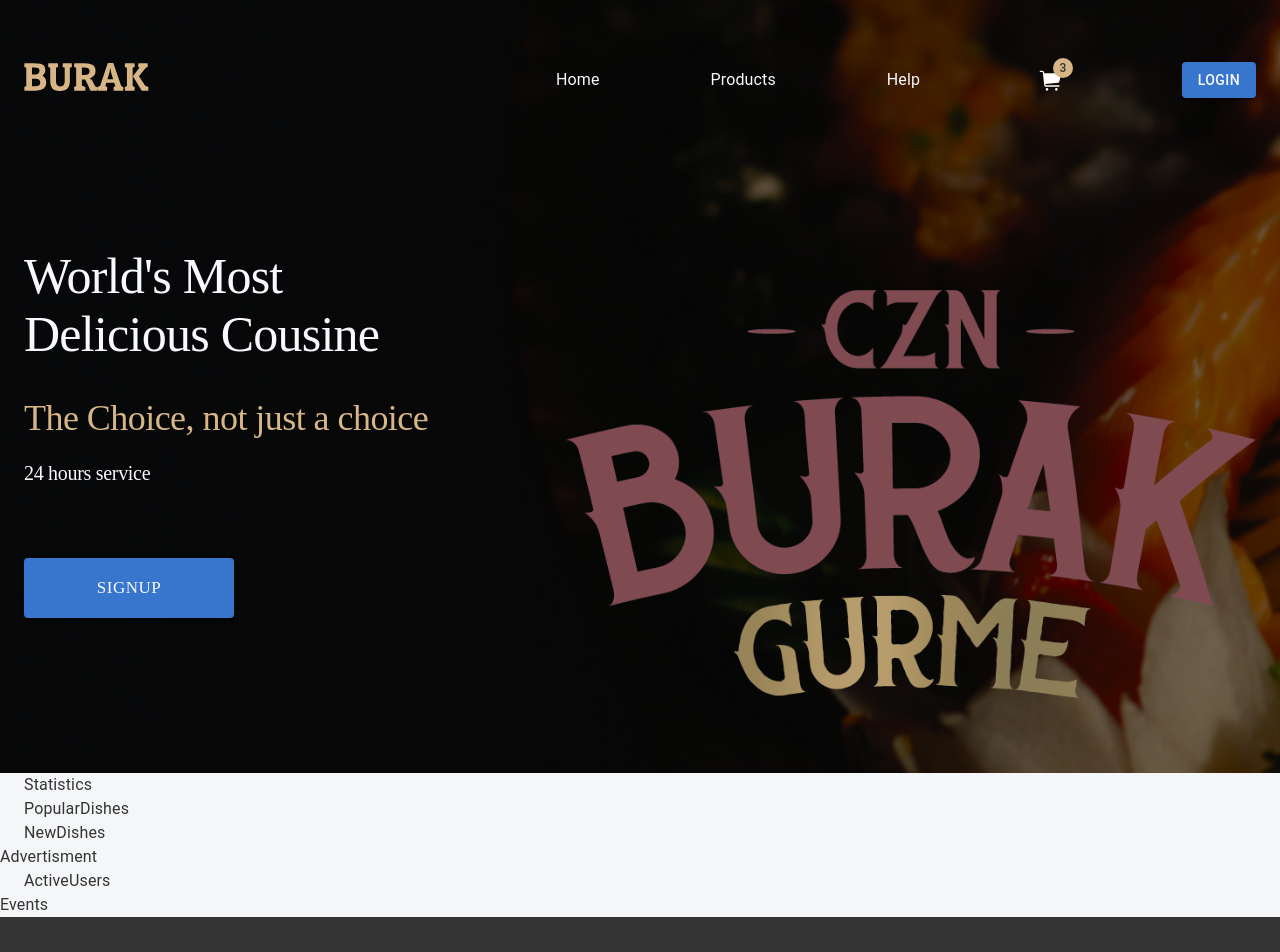
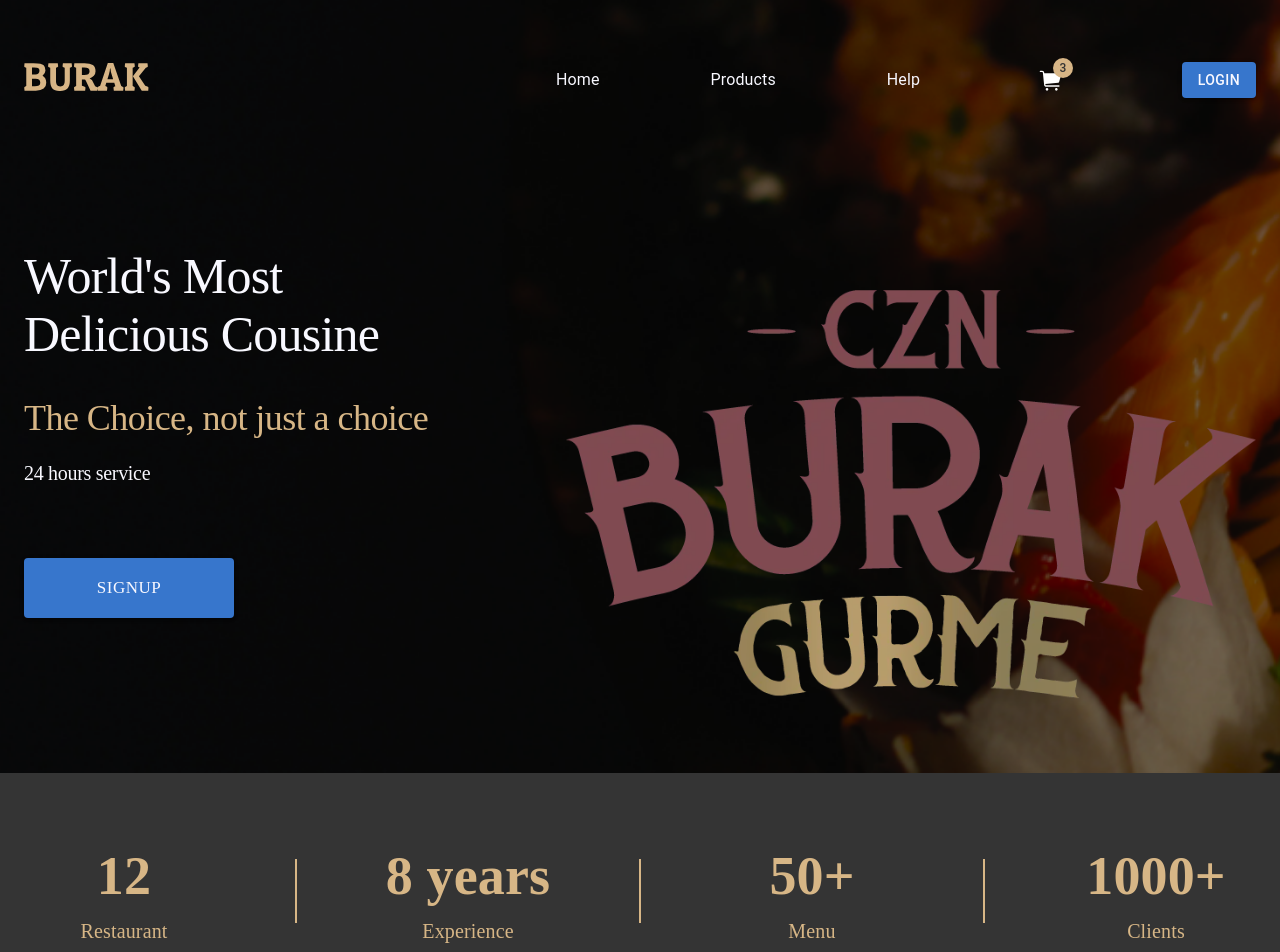
Before and after one commit to SamandarLucky/burak-react, a React (Create React App) app: page / in a window 1280 px wide. Shown: the top 952 px of the page. Built offline with nearby package versions, Linux system fonts and the light colour scheme.

Commit message:
fix: modify statistics sectional component

```diff
--- /dev/null
+++ b/src/app/components/divider/index.tsx
@@ -0,0 +1,21 @@
+import React from 'react';
+import styled from 'styled-components';
+
+export interface IDividerProps {
+	width?: string;
+	height?: string;
+	bg?: string;
+}
+
+const DividerComponent = styled.span<IDividerProps>`
+	display: flex;
+	min-width: ${({ width }) => `${width}px`};
+	min-height: ${({ height }) => `${height}px`};
+	background: ${({ bg }) => `${bg}`};
+`;
+
+function Divider(props: IDividerProps) {
+	return <DividerComponent {...props} />;
+}
+
+export default Divider;
--- a/src/app/screens/homePage/Statistics.tsx
+++ b/src/app/screens/homePage/Statistics.tsx
@@ -1,9 +1,32 @@
-import { Container } from "@mui/material";
+import { Box, Container, Divider, Stack } from "@mui/material";
 import React from "react";
-
+import Devider from "../../components/divider"
 export default function Statistics() {
-    return(<div>
-        <Container>Statistics</Container>
+    return(
+        <div className="static-frame">
+        <Container>
+            <Stack className="info">
+                <Stack className="static-box">
+                    <Box className="static-num">12</Box>
+                    <Box className="static-text">Restaurant</Box>
+                </Stack>
+                <Devider height="64" width="2" bg="#d7b686"/>
+                <Stack className="static-box">
+                    <Box className="static-num">8 years</Box>
+                    <Box className="static-text">Experience</Box>
+                </Stack>
+                 <Devider height="64" width="2" bg="#d7b686"/>
+                <Stack className="static-box">
+                    <Box className="static-num">50+</Box>
+                    <Box className="static-text">Menu</Box>
+                </Stack>
+                 <Devider height="64" width="2" bg="#d7b686"/>
+                <Stack className="static-box">
+                    <Box className="static-num">1000+</Box>
+                    <Box className="static-text">Clients</Box>
+                </Stack>
+            </Stack>
+        </Container>
         </div>
         );
 }
--- a/src/app/screens/homePage/index.tsx
+++ b/src/app/screens/homePage/index.tsx
@@ -5,9 +5,10 @@
 import NewDishes from "./NewDishes";
 import PopularDishes from "./PopularDishes";
 import Statistics from "./Statistics";
+import "../../../css/home.css"
 
 export default function HomePage() {
-  return <div className="homegae">
+  return <div className="homepage">
     <Statistics/>
     <PopularDishes/>
     <NewDishes/>
--- a/src/css/home.css
+++ b/src/css/home.css
@@ -2,3 +2,48 @@
     width: 100%;
     height: auto;
 }
+
+/* STATISTICS */
+
+.homepage .static-frame{
+    width: 100%;
+    height: 236px;
+    background-color: #343434;
+}
+.homepage .static-frame .info{
+    height: 100%;
+    display: flex;
+    flex-direction: row;
+    justify-content: space-between;
+    align-items: center;
+}
+
+.homepage .static-frame .info .static-box {
+    width: 200px;
+    height: 116px;
+    display: flex;
+    flex-direction: column;
+    align-items: center;
+    justify-content: center;
+}
+
+
+.homepage .static-frame .info .static-box .static-num {
+    text-align: center;
+    font-family: "Poppins";
+    font-size: 54px;
+    font-style: normal;
+    font-weight: 600;
+    line-height: 80px;
+    color: #d7b686;
+}
+
+.homepage .static-frame .info .static-box .static-text {
+    text-align: center;
+    font-family: "Poppins";
+    font-size: 20px;
+    font-style: normal;
+    font-weight: 500;
+    line-height: 30px;
+    color: #d7b686;
+}
```
